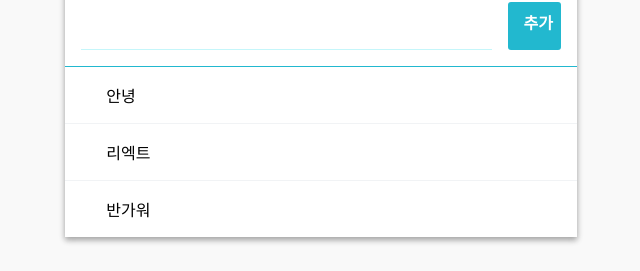
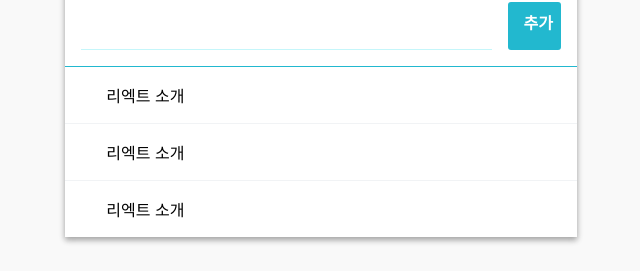
Before and after one commit to ilikeu7246/to-do-list, a React (Create React App) app: page / in a window 1280 px wide. Shown: the part 200-471 px from the top of the page, without its empty margins (319-959 px from the left). Built offline with nearby package versions, Linux system fonts and the light colour scheme.

Commit message:
update todoList

```diff
--- a/src/App.js
+++ b/src/App.js
@@ -46,7 +46,7 @@ class App extends Component {
     }
 
   render() {
-        const {input} = this.state;
+        const {input, todos} = this.state;
         const {
             handleChange,
             handleCreate,
@@ -63,7 +63,7 @@ class App extends Component {
               onCreate={handleCreate}
               />
         )}>
-            <TodoItemList />
+            <TodoItemList todo={todos} />
         </TodoListTemplate>
     );
   }
--- a/src/components/TodoItemList.js
+++ b/src/components/TodoItemList.js
@@ -7,19 +7,45 @@ import TodoItem from "./TodoItem";
 
 class TodoItemList extends Component{
     render() {
-        const {todos, onToggle, onRemove} = this.props;
+        const {todo, onToggle, onRemove} = this.props;
         //todos todo 객체들이 들어있는 배열
         //onToggle 체크박스를 키고 끄는 함수
         //onRemove 아이템을 삭제시키는 함수
 
+        const todoList = todo.map(
+            ({id, text, checked}) => (
+                <TodoItem
+                    id={id}
+                    text={text}
+                    checked={checked}
+                    onToggle={onToggle}
+                    onRemove={onRemove}
+                    key={id} //배열을 렌더링할 떄, 꼭 key값이 있어야함.
+                />
+            )
+        );
+
         return (
             <div>
-                <TodoItem text="안녕" />
-                <TodoItem text="리엑트" />
-                <TodoItem text="반가워" />
+                {todoList}
             </div>
         );
     }
 }
 
 export default TodoItemList;
+
+//const todoList = todos.map(todo => ...) 이런 형태여야 하는데
+// const todoList = todos.map(
+//             ({id, text, checked}) => (
+//                 <TodoItem
+//                     id={id}
+//                     text={text}
+//                     checked={checked}
+//                     onToggle={onToggle}
+//                     onRemove={onRemove}
+//                     key={id}
+//                 />
+//             )
+//         );
+// 이렇게 한 이유 -> 함수의 파라미터 부분에서 비구조화 핟랑을 하여 객체 내부의 값들을 따로 레퍼런스를 만들어줌.
```
